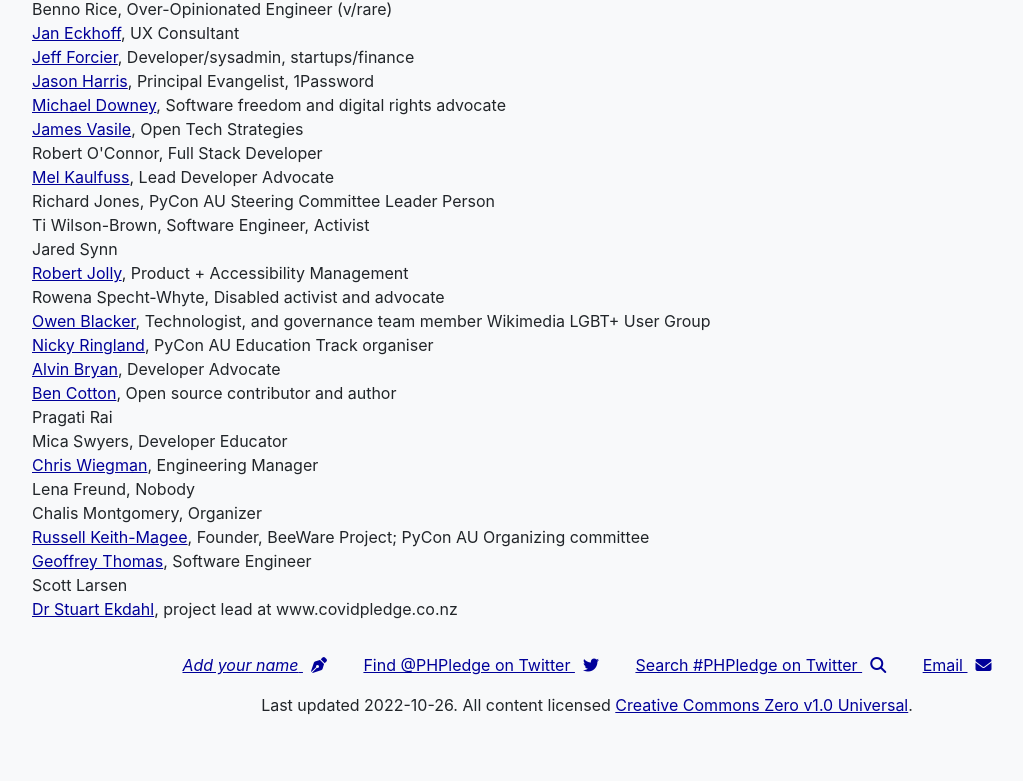
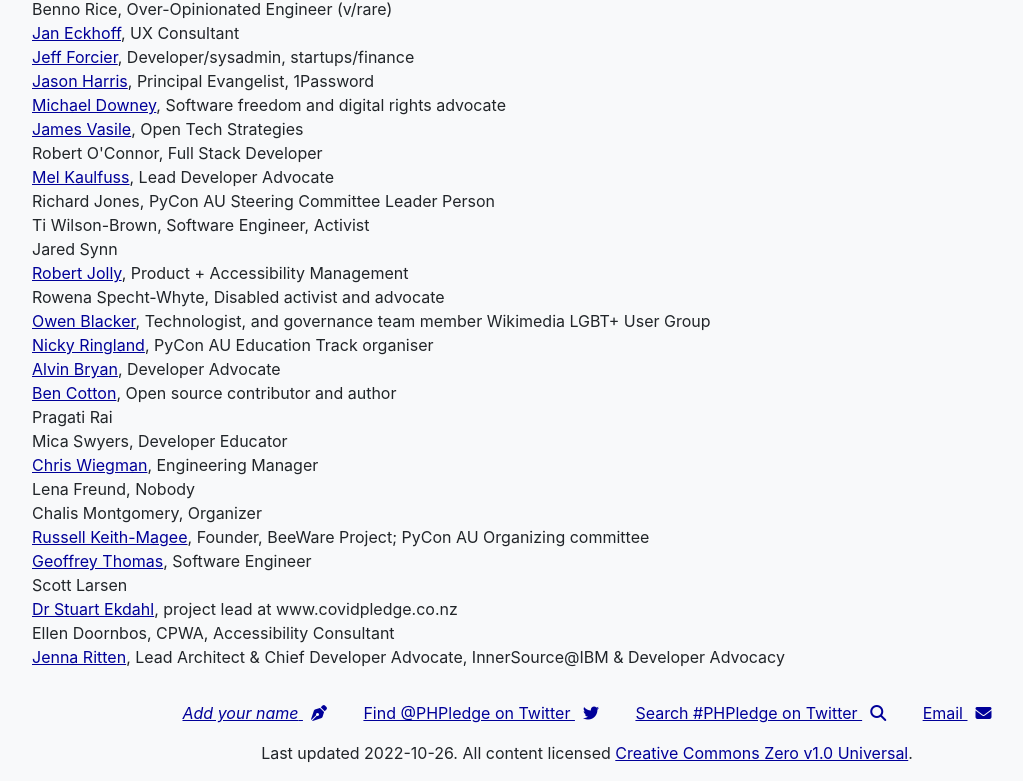
Before and after one commit to phpledge/publichealthpledge.com, a plain HTML site: page index.html in a window 1280 px wide. Shown: the part 2637-3418 px from the top of the page, without its empty margins (53-1076 px from the left). Before the commit the page ends 3370 px from the top, so only its background shows below. Drawn offline with Linux system fonts and the light colour scheme.

Commit message:
today's update

```diff
--- a/index.html
+++ b/index.html
@@ -167,6 +167,8 @@
             <li><a href="https://ldpreload.com">Geoffrey Thomas</a>, Software Engineer</li>
             <li>Scott Larsen</li>
             <li><a href="https://www.covidpledge.co.nz">Dr Stuart Ekdahl</a>, project lead at www.covidpledge.co.nz</li>
+            <li>Ellen Doornbos, CPWA, Accessibility Consultant</li>
+            <li><a href="https://linktr.ee/jritten">Jenna Ritten</a>, Lead Architect & Chief Developer Advocate, InnerSource@IBM & Developer Advocacy</li>
         </ul>
 
     </main>
```
